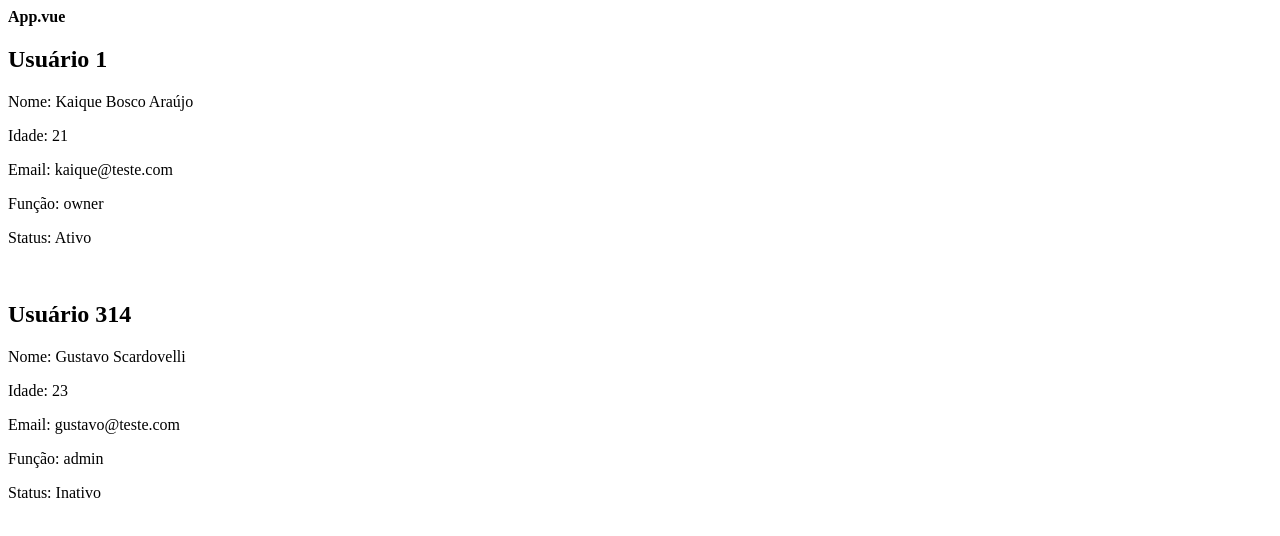
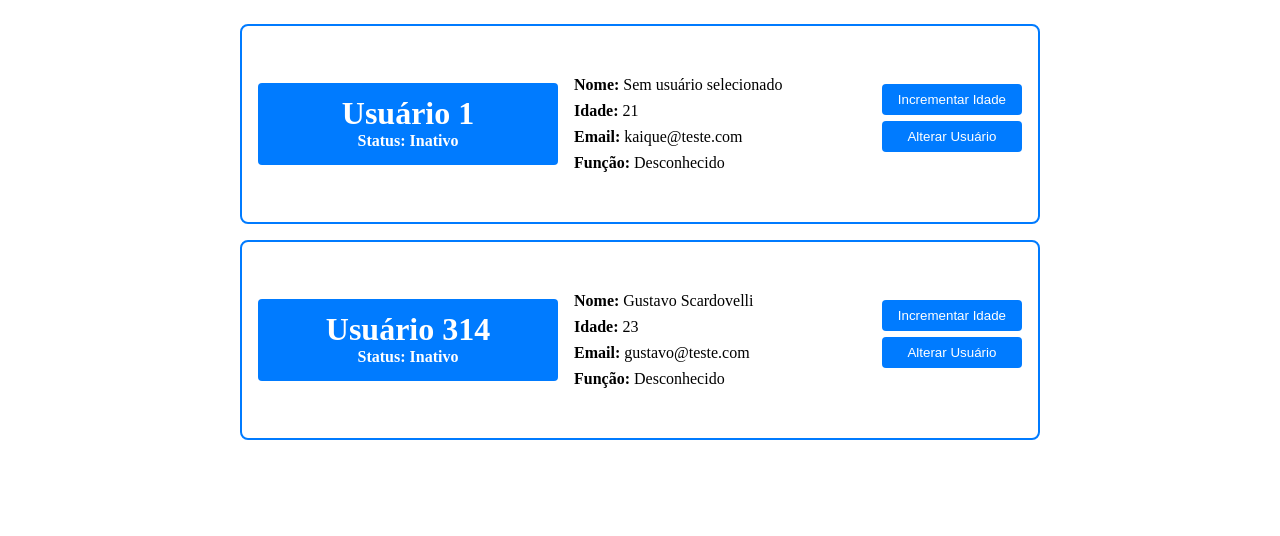
Before and after one commit to kaicbosco/vue-project, a Vue app: page / in a window 1280 px wide. Shown: the top 536 px of the page. Built offline with nearby package versions, Linux system fonts and the light colour scheme; the HTML template or start-up script is replaced by a standard one.

Commit message:
feat: started UserProfile.vue basic reactive logics, created first style and html prototype, created overrall simple coding (needing review and learning documentation, project better code and functions management, and more...)

```diff
--- a/src/App.vue
+++ b/src/App.vue
@@ -3,7 +3,6 @@ import UserProfile from '@/components/UserProfile.vue'
 </script>
 
 <template>
-  <strong>App.vue</strong>
   <UserProfile />
 </template>
 
--- a/src/components/ComponentA.vue
+++ /dev/null
@@ -1,12 +0,0 @@
-<script setup lang="ts"></script>
-
-<template>
-  <div class="box">Sou o Component A</div>
-</template>
-
-<style scoped>
-.box {
-  background-color: red;
-  padding: 20px;
-}
-</style>
--- a/src/components/ComponentB.vue
+++ /dev/null
@@ -1,12 +0,0 @@
-<script setup lang="ts"></script>
-
-<template>
-  <div class="box">Sou o Component B</div>
-</template>
-
-<style>
-.box {
-  background-color: blue;
-  padding: 20px;
-}
-</style>
--- a/src/components/ExperimentCounter.vue
+++ /dev/null
@@ -1,48 +0,0 @@
-<script setup lang="ts">
-// Versão 1: Variável comum
-let countNormal = 0
-
-// const count = ref(0)
-// console.log(count);  // Olhe no console do navegador
-// console.log(typeof count);
-// console.log(count.value);
-
-function incrementNormal() {
-  countNormal++
-  console.log('countNormal:', countNormal)  // Vai mudar no console?
-}
-
-// Versão 2: Usando ref
-import { ref } from 'vue'
-const countReactive = ref(0)
-
-function incrementReactive() {
-  countReactive.value++
-  console.log('countReactive:', countReactive.value)
-}
-
-</script>
-
-<template>
-  <div>
-    <h2>Experimento: Reatividade</h2>
-
-    <div>
-      <p>Count Normal: {{ countNormal }}</p>
-      <button @click="incrementNormal">Incrementar Normal</button>
-    </div>
-
-    <div>
-      <p>Count Reactive: {{ countReactive }}</p>
-      <button @click="incrementReactive">Incrementar Reactive</button>
-    </div>
-  </div>
-</template>
-
-<style scoped>
-div {
-  margin: 20px 0;
-  padding: 10px;
-  border: 1px solid #ccc;
-}
-</style>
--- a/src/components/UserProfile.vue
+++ b/src/components/UserProfile.vue
@@ -1,5 +1,5 @@
 <script setup lang="ts">
-import { ref } from 'vue'
+import { ref, computed } from 'vue'
 
 interface User {
   id: number
@@ -7,21 +7,21 @@ interface User {
   lastName: string
   age: number
   email: string
-  role: string
+  role: 'admin' | 'user' | 'guest'
   isActive: boolean
 }
 
-const usuarioOwner = ref<User>({
+const userOne = ref<User>({
   id: 1,
   firstName: 'Kaique',
   lastName: 'Bosco Araújo',
   age: 21,
   email: 'kaique@teste.com',
-  role: 'owner',
+  role: 'admin',
   isActive: true,
 })
 
-const usuarioAdmin = ref<User>({
+const userTwo = ref<User>({
   id: 314,
   firstName: 'Gustavo',
   lastName: 'Scardovelli',
@@ -31,24 +31,147 @@ const usuarioAdmin = ref<User>({
   isActive: false,
 })
 
+const currentUser = ref<User | null>(null)
+
+const fullName = computed(() => {
+  return currentUser.value
+    ? `${currentUser.value.firstName} ${currentUser.value.lastName}`
+    : 'Sem usuário selecionado'
+})
+
+const roleLabel = computed(() => {
+  switch (currentUser.value?.role) {
+    case 'admin':
+      return 'Administrador'
+    case 'user':
+      return 'Usuário'
+    case 'guest':
+      return 'Convidado'
+    default:
+      return 'Desconhecido'
+  }
+})
+
+const accountStatus = computed(() => {
+  return currentUser.value?.isActive ? 'Ativo' : 'Inativo'
+})
+
+function incrementAge(user: User) {
+  user.age++
+}
+
+function changeUser(user: User) {
+  currentUser.value = user
+}
 </script>
 
 <template>
-  <div class="box">
-    <h2>Usuário {{ usuarioOwner.id }}</h2>
-    <p>Nome: {{ usuarioOwner.firstName }} {{ usuarioOwner.lastName }}</p>
-    <p>Idade: {{ usuarioOwner.age }}</p>
-    <p>Email: {{ usuarioOwner.email }}</p>
-    <p>Função: {{ usuarioOwner.role }}</p>
-    <p>Status: {{ usuarioOwner.isActive ? 'Ativo' : 'Inativo' }}</p>
-  </div>
-  <br />
-  <div class="box">
-    <h2>Usuário {{ usuarioAdmin.id }}</h2>
-    <p>Nome: {{ usuarioAdmin.firstName }} {{ usuarioAdmin.lastName }}</p>
-    <p>Idade: {{ usuarioAdmin.age }}</p>
-    <p>Email: {{ usuarioAdmin.email }}</p>
-    <p>Função: {{ usuarioAdmin.role }}</p>
-    <p>Status: {{ usuarioAdmin.isActive ? 'Ativo' : 'Inativo' }}</p>
+  <div class="user-container">
+    <div class="user-box">
+      <div class="user-header">
+        <h1>Usuário {{ userOne.id }}</h1>
+        <p><strong>Status:</strong> {{ accountStatus }}</p>
+      </div>
+      <div class="user-body">
+        <p><strong>Nome:</strong> {{ fullName }}</p>
+        <p><strong>Idade:</strong> {{ userOne.age }}</p>
+        <p><strong>Email:</strong> {{ userOne.email }}</p>
+        <p><strong>Função:</strong> {{ roleLabel }}</p>
+      </div>
+      <br />
+      <div class="user-functions">
+        <button @click="incrementAge(userOne)">Incrementar Idade</button>
+        <button @click="changeUser(userOne)">Alterar Usuário</button>
+      </div>
+    </div>
+    <div class="user-box">
+      <div class="user-header">
+        <h1>Usuário {{ userTwo.id }}</h1>
+        <p><strong>Status:</strong> {{ accountStatus }}</p>
+      </div>
+      <div class="user-body">
+        <p><strong>Nome:</strong> {{ userTwo.firstName }} {{ userTwo.lastName }}</p>
+        <p><strong>Idade:</strong> {{ userTwo.age }}</p>
+        <p><strong>Email:</strong> {{ userTwo.email }}</p>
+        <p><strong>Função:</strong> {{ roleLabel }}</p>
+      </div>
+      <br />
+      <div class="user-functions">
+        <button @click="incrementAge(userTwo)">Incrementar Idade</button>
+        <button @click="changeUser(userTwo)">Alterar Usuário</button>
+      </div>
+    </div>
   </div>
 </template>
+
+<style scoped>
+* {
+  box-sizing: border-box;
+  margin: 0;
+  padding: 0;
+}
+
+.user-container {
+  display: grid;
+  padding: 16px;
+}
+
+.user-box {
+  display: flex;
+  flex-direction: row;
+  align-items: center;
+  width: 800px;
+  height: 200px;
+  border: 2px solid #007bff;
+  border-radius: 8px;
+  padding: 16px;
+  margin: 0 auto 16px auto;
+}
+
+.user-header {
+  text-align: center;
+  align-items: center;
+  background-color: #007bff;
+  width: 300px;
+  height: 50%;
+  border-radius: 4px;
+  padding-top: 12px;
+}
+
+.user-header h1 {
+  text-align: center;
+  color: white;
+}
+
+.user-header p {
+  font-weight: bold;
+  text-align: center;
+  color: white;
+}
+
+.user-body {
+  flex: 1;
+  padding: 0 16px;
+}
+
+.user-body p {
+  margin: 8px 0;
+}
+
+.user-functions {
+  display: flex;
+  flex-direction: column;
+  justify-content: center;
+  padding-bottom: 12px;
+  gap: 6px;
+}
+
+.user-functions button {
+  padding: 8px 16px;
+  border: none;
+  background-color: #007bff;
+  color: white;
+  border-radius: 4px;
+  cursor: pointer;
+}
+</style>
--- a/src/components/tasks-components/ComponentA.vue
+++ /dev/null
@@ -1,12 +0,0 @@
-<script setup lang="ts"></script>
-
-<template>
-  <div class="box">Sou o Component A</div>
-</template>
-
-<style scoped>
-.box {
-  background-color: red;
-  padding: 20px;
-}
-</style>
--- a/src/components/tasks-components/ComponentB.vue
+++ /dev/null
@@ -1,12 +0,0 @@
-<script setup lang="ts"></script>
-
-<template>
-  <div class="box">Sou o Component B</div>
-</template>
-
-<style>
-.box {
-  background-color: blue;
-  padding: 20px;
-}
-</style>
--- a/src/components/tasks-components/ExperimentCounter.vue
+++ /dev/null
@@ -1,48 +0,0 @@
-<script setup lang="ts">
-// Versão 1: Variável comum
-let countNormal = 0
-
-// const count = ref(0)
-// console.log(count);  // Olhe no console do navegador
-// console.log(typeof count);
-// console.log(count.value);
-
-function incrementNormal() {
-  countNormal++
-  console.log('countNormal:', countNormal)  // Vai mudar no console?
-}
-
-// Versão 2: Usando ref
-import { ref } from 'vue'
-const countReactive = ref(0)
-
-function incrementReactive() {
-  countReactive.value++
-  console.log('countReactive:', countReactive.value)
-}
-
-</script>
-
-<template>
-  <div>
-    <h2>Experimento: Reatividade</h2>
-
-    <div>
-      <p>Count Normal: {{ countNormal }}</p>
-      <button @click="incrementNormal">Incrementar Normal</button>
-    </div>
-
-    <div>
-      <p>Count Reactive: {{ countReactive }}</p>
-      <button @click="incrementReactive">Incrementar Reactive</button>
-    </div>
-  </div>
-</template>
-
-<style scoped>
-div {
-  margin: 20px 0;
-  padding: 10px;
-  border: 1px solid #ccc;
-}
-</style>
```
Also changed, not shown: src/components/ExperimentShopping.vue (deleted, +0 -54 lines), src/components/tasks-components/ExperimentShopping.vue (deleted, +0 -54 lines).
